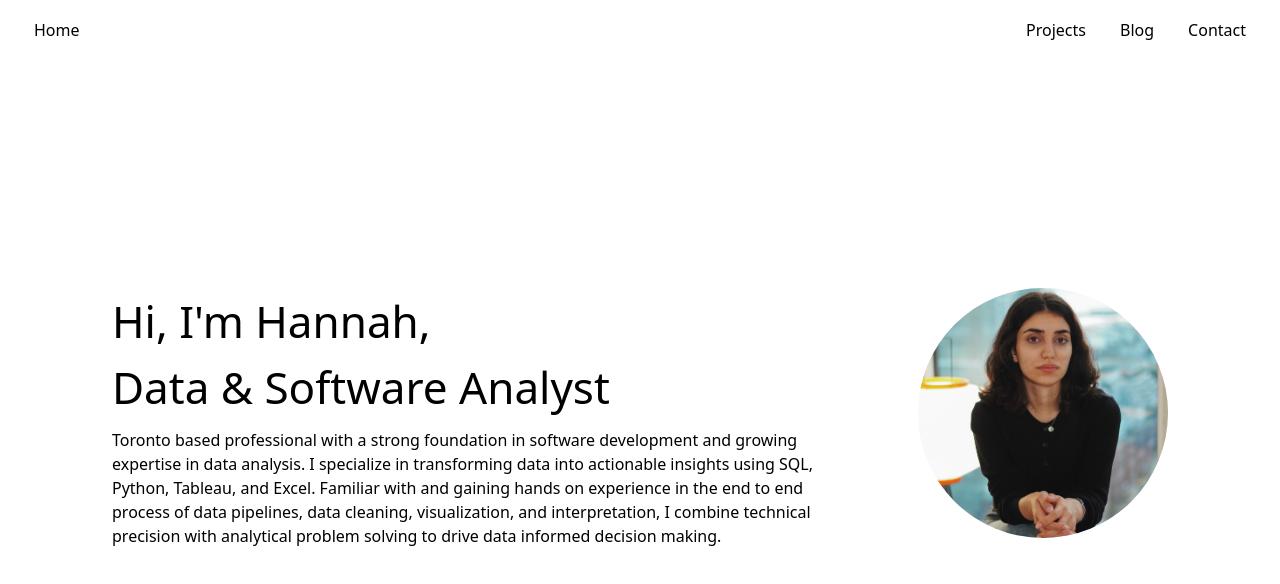
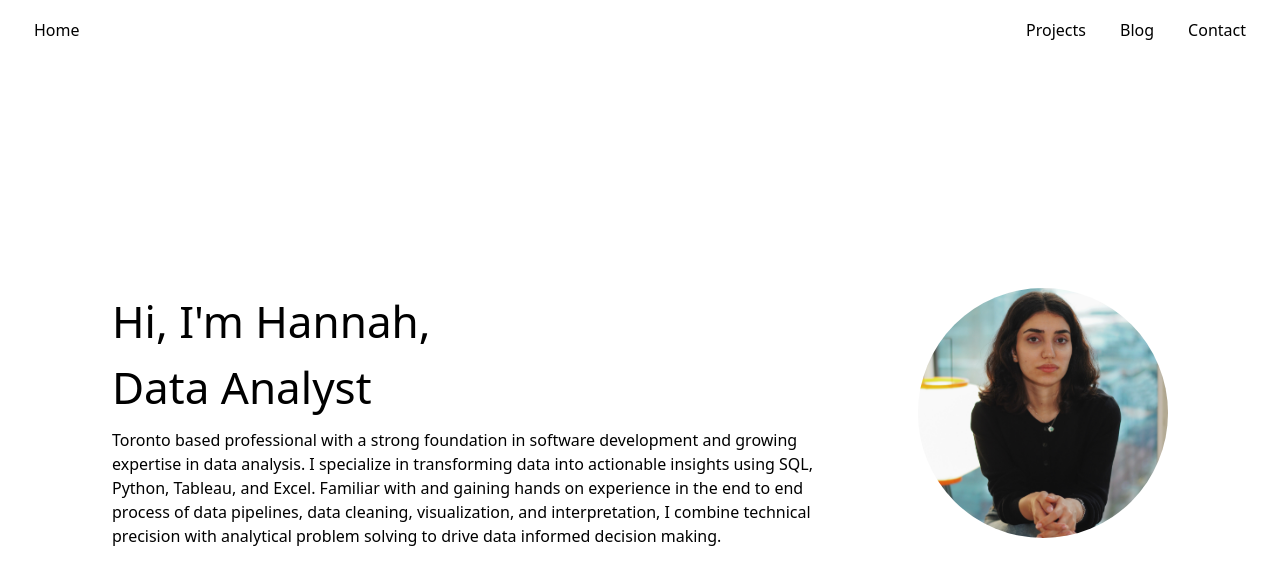
Before and after one commit to hannah-habibpour/portfolio, a Next.js app: page / in a window 1280 px wide. Shown: the top 584 px of the page. Built offline with nearby package versions, Linux system fonts and the light colour scheme.

Commit message:
Updated home page

```diff
--- a/app/page.tsx
+++ b/app/page.tsx
@@ -24,7 +24,7 @@ function AppContent() {
           <div>
             <div className="text-[44px]">
               <p>Hi, I'm Hannah,</p>
-              <p>Data & Software Analyst</p>
+              <p>Data Analyst</p>
             </div>
             <div className="text-[16px] py-[8px]">
               <p>
@@ -77,7 +77,7 @@ function MobileAppContent() {
         <div>
           <div className="text-[33px]">
             <p>Hi, I'm Hannah,</p>
-            <p>Data & Software Analyst</p>
+            <p>Data Analyst</p>
           </div>
           <div className="text-[16px] py-[8px] max-w-md mx-auto">
             <p>
```
